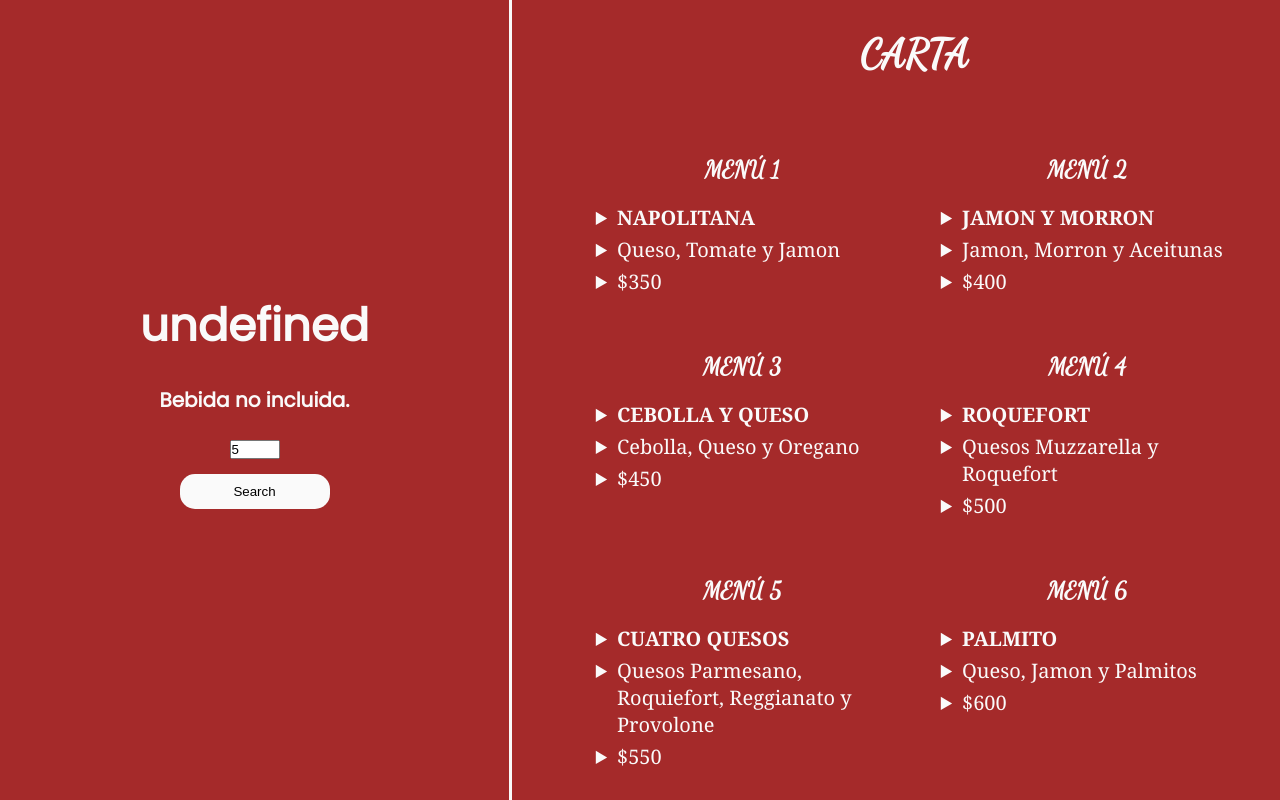
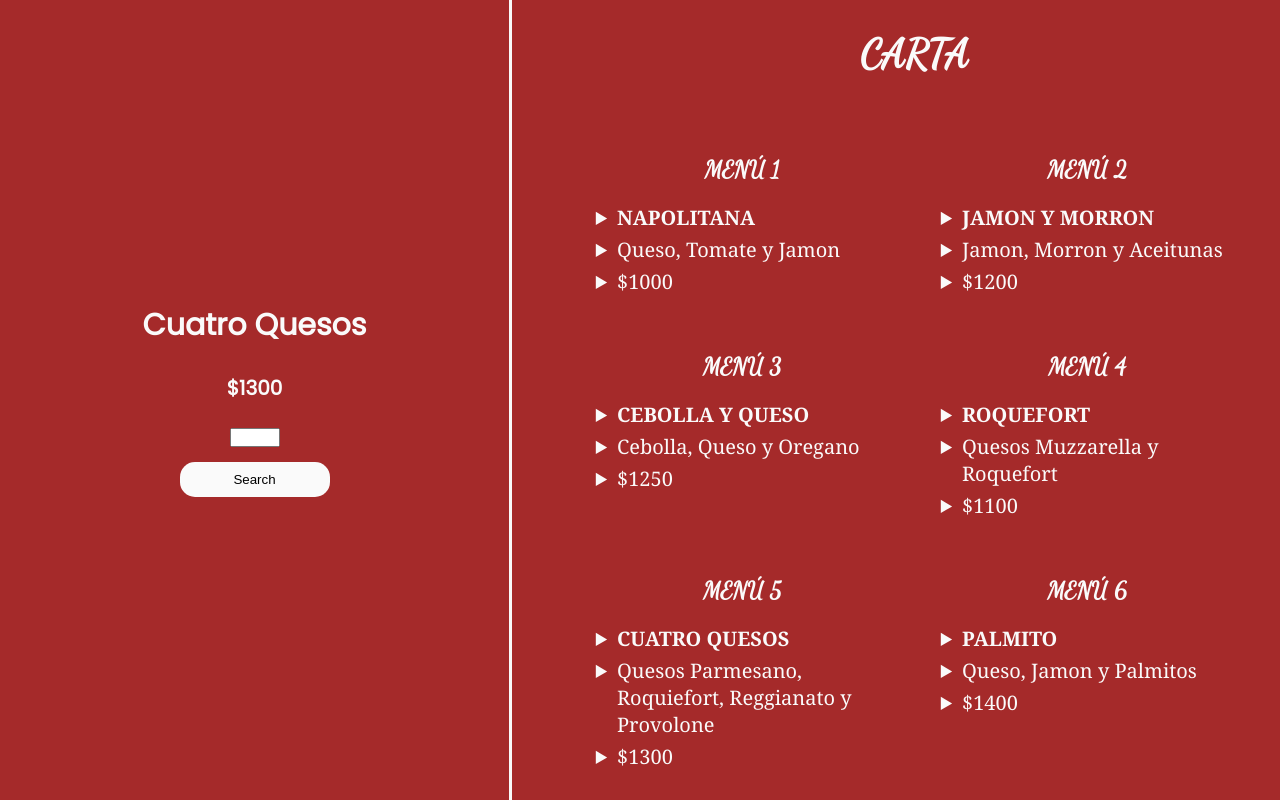
Before and after one commit to santiimadariaga/Entrega-N2-Nucba, a plain HTML site: page index.html in a window 1280 px wide. Both pictures are taken after typing "5" into the empty fields and a click on the button "Search". Drawn offline with Linux system fonts and the light colour scheme.

Commit message:
Terminado

```diff
--- a/assets/main.js
+++ b/assets/main.js
@@ -15,41 +15,38 @@ const arrayDePizzas = [
     id: 1,
     nombre: "Napolitana",
     ingredientes: "Queso, Tomate y Jamon",
-    precio: 350,
+    precio: 1000,
   },
   {
     id: 2,
     nombre: "Jamon y Morron",
     ingredientes: "Jamon, Morron y Aceitunas",
-    precio: 400,
+    precio: 1200,
   },
   {
     id: 3,
     nombre: "Cebolla y Queso",
     ingredientes: "Cebolla, Queso y Oregano",
-    precio: 450,
+    precio: 1250,
   },
-  { id: 4, nombre: "Roquefort", ingredientes: "Queso Roquefort", precio: 500 },
+  { id: 4, nombre: "Roquefort", ingredientes: "Queso Roquefort", precio: 1100 },
   {
     id: 5,
     nombre: "Cuatro Quesos",
     ingredientes: "Quesos Parmesano, Roquiefort, Reggianato y Provolone",
-    precio: 550,
+    precio: 1300,
   },
   {
     id: 6,
     nombre: "Palmito",
     ingredientes: "Queso, Jamon y Palmitos",
-    precio: 600,
+    precio: 1400,
   },
 ];
 
 const renderPizza = (arr) => {
-  namePizza.innerHTML = `<h2 id="h2">${arr.nombre}</h2>`;
-  // YA INTENTE CON TEXT CONTENT Y NO SE CUAL ES EL ERROR QUE DA UNDEFINED
-  console.log(namePizza);
-  pricePizza.textContent = `${arr.precio.toString()}`;
-  console.log(pricePizza);
+  namePizza.textContent = `${arr.nombre.toString()}`;
+  pricePizza.textContent = `$${arr.precio.toString()}`;
 };
 
 const resetInput = () => {
@@ -61,9 +58,9 @@ const init = (e) => {
 
   const inputValue = input.value.trim();
 
-  const arrayFiltered = arrayDePizzas.filter((num) => num.id === +inputValue);
+  const arrayFinded = arrayDePizzas.find((num) => num.id === +inputValue);
 
-  renderPizza(arrayFiltered);
+  renderPizza(arrayFinded);
 
   resetInput();
 };
--- a/index.html
+++ b/index.html
@@ -32,7 +32,7 @@
                     <ul class="text-parraf">
                         <li class="name-pizza">Napolitana</li>
                         <li>Queso, Tomate y Jamon</li>
-                        <li>$350</li>
+                        <li>$1000</li>
                     </ul>
                 </div>
                 <div class="box-menu">
@@ -42,7 +42,7 @@
                     <ul class="text-parraf">
                         <li class="name-pizza">Jamon y Morron</li>
                         <li>Jamon, Morron y Aceitunas</li>
-                        <li>$400</li>
+                        <li>$1200</li>
                     </ul>
                 </div>
             </div>
@@ -54,7 +54,7 @@
                     <ul class="text-parraf">
                         <li class="name-pizza">Cebolla y Queso</li>
                         <li>Cebolla, Queso y Oregano</li>
-                        <li>$450</li>
+                        <li>$1250</li>
                     </ul>
                 </div>
                 <div class="box-menu">
@@ -64,7 +64,7 @@
                     <ul class="text-parraf">
                         <li class="name-pizza">Roquefort</li>
                         <li>Quesos Muzzarella y Roquefort</li>
-                        <li>$500</li>
+                        <li>$1100</li>
                     </ul>
                 </div>
             </div>
@@ -76,7 +76,7 @@
                     <ul class="text-parraf">
                         <li class="name-pizza">Cuatro Quesos</li>
                         <li>Quesos Parmesano, Roquiefort, Reggianato y Provolone</li>
-                        <li>$550</li>
+                        <li>$1300</li>
                     </ul>
                 </div>
                 <div class="box-menu">
@@ -86,7 +86,7 @@
                     <ul class="text-parraf">
                         <li class="name-pizza">Palmito</li>
                         <li>Queso, Jamon y Palmitos</li>
-                        <li>$600</li>
+                        <li>$1400</li>
                     </ul>
                 </div>
             </div>
```
